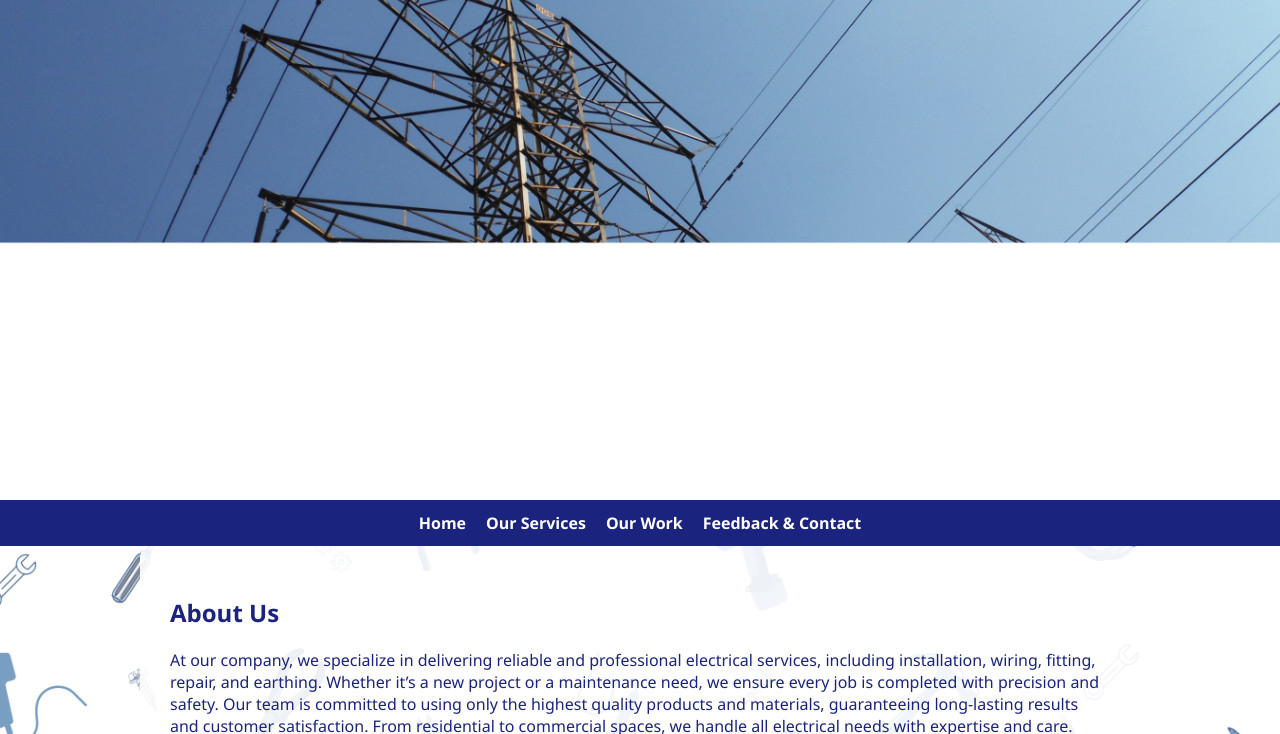
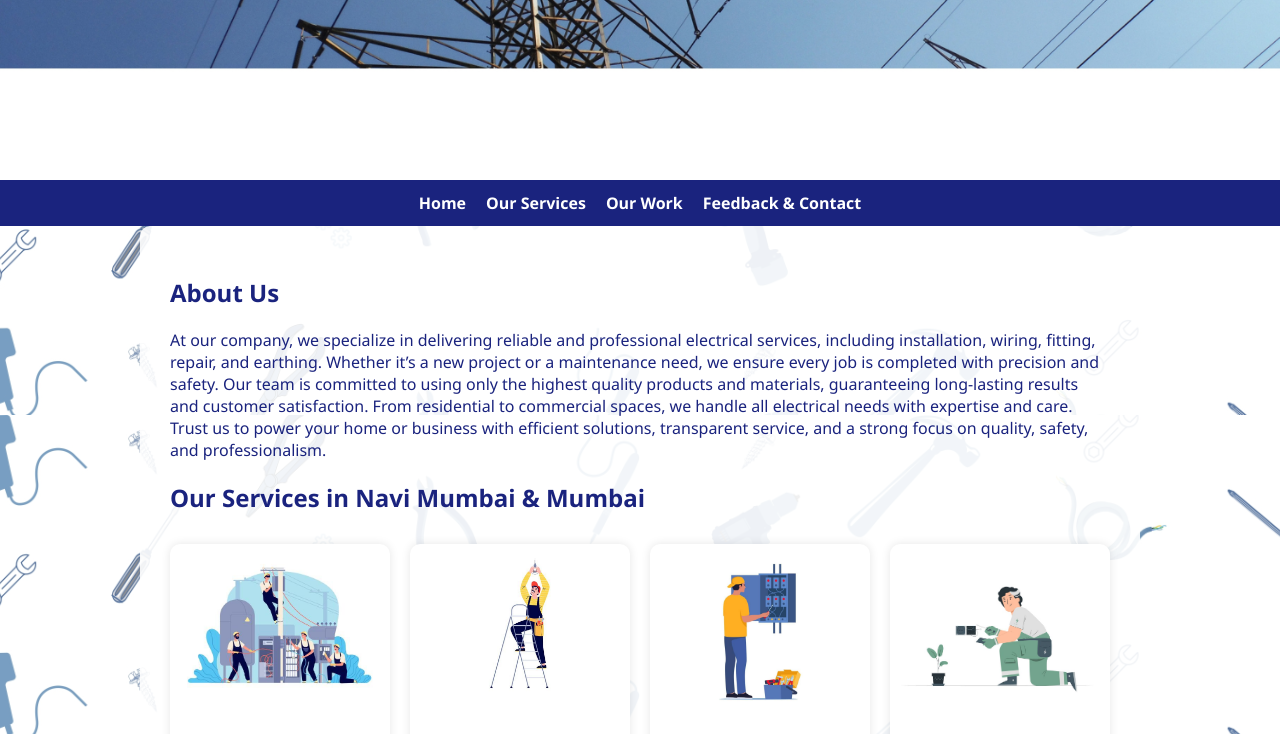
Before and after one commit to mayagawde11/shreevignhartaelectricals.github.io, a plain HTML site: page index.html in a window 1280 px wide. Shown: the part 385-1119 px from the top of the page. Drawn offline with Linux system fonts and the light colour scheme.

Commit message:
Update index.html

```diff
--- a/index.html
+++ b/index.html
@@ -47,15 +47,15 @@
   background-repeat: no-repeat;
   color: white;
   text-align: center;
-  height: 100vh;
+  height: 60vh; /* Reduced from 100vh */
   display: flex;
   flex-direction: column;
-  justify-content: flex-start; /* Push content to top */
+  justify-content: center; /* Perfect vertical centering */
   align-items: center;
-  padding-top: 100px; /* Adjust this to push content lower */
-  padding-left: 20px;
-  padding-right: 20px;
+  margin: 0;
+  padding: 0;
 }
+
 
 .company-banner h1 {
   font-size: 48px;
```
